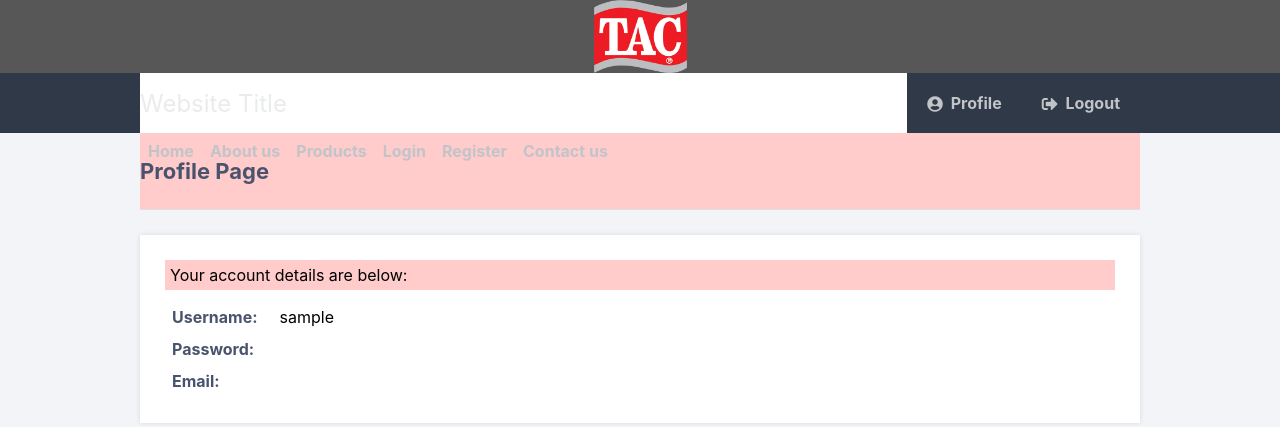
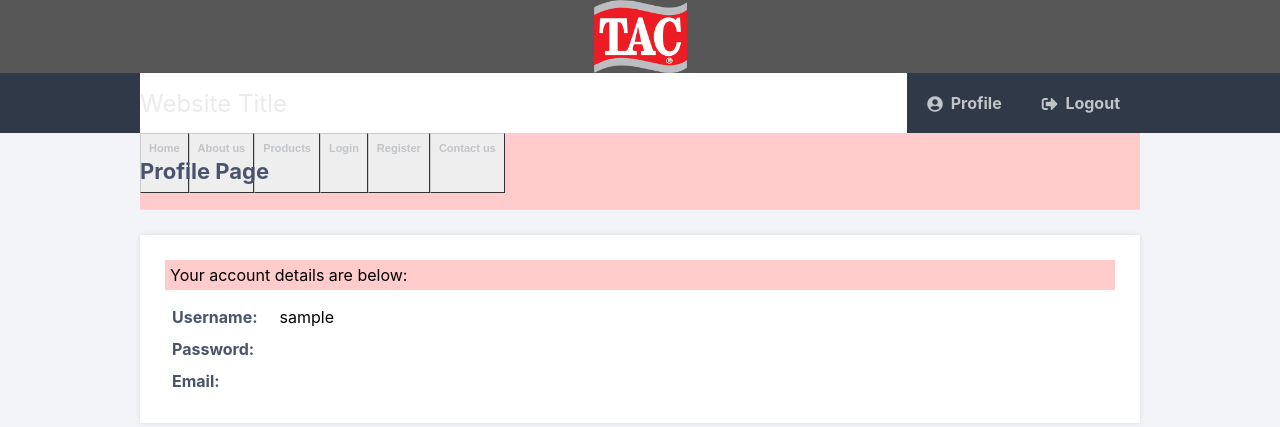
Before and after one commit to octalxx/tac, a PHP site: page /profile.php in a window 1280 px wide. Shown: the top 427 px of the page. Run offline with PHP 8.4, Linux system fonts and the light colour scheme; the visitor is signed in with stand-in values (Sample User, id 1); data that the repository does not hold is empty.

Commit message:
Stylized the links into buttons

```diff
--- a/profile.php
+++ b/profile.php
@@ -45,13 +45,13 @@
 				<a href="logout.php"><i class="fas fa-sign-out-alt"></i>Logout</a>
 			</div>
 			<div id="link-container">
-        <a href="index.html" id="link">Home</a>
-        <a href="about.html" id="link">About us</a>
-        <a href="products.html" id="link">Products</a>
-        <a href="login.html" id="link">Login</a>
-        <a href="register.html" id="link">Register</a>
-        <a href="contactus.html" id="link">Contact us</a>
-      </div>
+        		<a href="index.html" class="link_button" id="link">Home</a>
+       			<a href="about.html" class="link_button" id="link">About us</a>
+       			<a href="products.html" class="link_button" id="link">Products</a>
+        		<a href="login.html" class="link_button" id="link">Login</a>
+        		<a href="register.html" class="link_button" id="link">Register</a>
+        		<a href="contactus.html" class="link_button" id="link">Contact us</a>
+    		</div>
 		</nav>
 		<div class="content">
 			<h2>Profile Page</h2>
```
